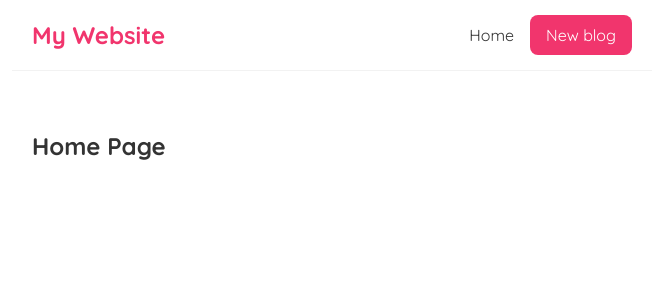
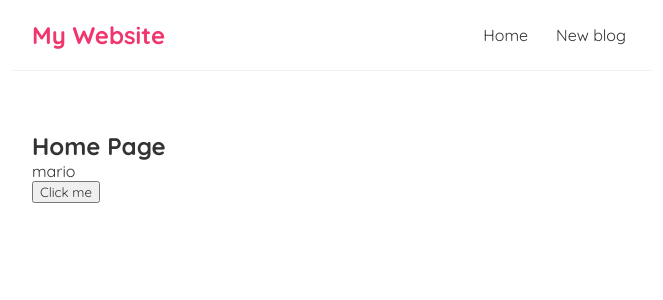
Before and after one commit to mohameddn988/React-Modern-Tutorial, a React (Create React App) app in the folder frontend/: page / in a window 1280 px wide. Shown: the top 300 px of the page, without its empty margins (308-971 px from the left). Built offline with nearby package versions, Linux system fonts and the light colour scheme.

Commit message:
Using State (useState hook)

```diff
--- a/frontend/package.json
+++ b/frontend/package.json
@@ -34,5 +34,8 @@
       "last 1 firefox version",
       "last 1 safari version"
     ]
+  },
+  "devDependencies": {
+    "@babel/plugin-proposal-private-property-in-object": "^7.21.11"
   }
 }
--- a/frontend/src/Home.js
+++ b/frontend/src/Home.js
@@ -1,7 +1,20 @@
+import { useState } from 'react'
+
+
 const Home = () => {
+    // let name = 'mario'
+    const [name, setName] = useState('mario')
+
+
+    const handleClick = () => {
+        setName('seif')
+
+    }
     return (
         <div className="home">
             <h2>Home Page</h2>
+            <p>{ name }</p>
+            <button onClick={handleClick}>Click me</button>
         </div>
      );
 }
--- a/frontend/src/NavBar.js
+++ b/frontend/src/NavBar.js
@@ -4,14 +4,7 @@ const NavBar = () => {
             <h1>My Website</h1>
             <div className="links">
                 <a href="/">Home</a>
-                <a href="/create" style={{
-                    color: 'white',
-                    backgroundColor: '#f1356d',
-                    padding: '10px 16px',
-                    borderRadius: '8px',
-                    marginLeft: '10px',
-                    textDecoration: 'none'
-                }}>New blog</a>
+                <a href="/create" >New blog</a>
             </div>
         </nav>
      );
```
Also changed, not shown: 1 other file (tests, documents, lock files or other folders).
